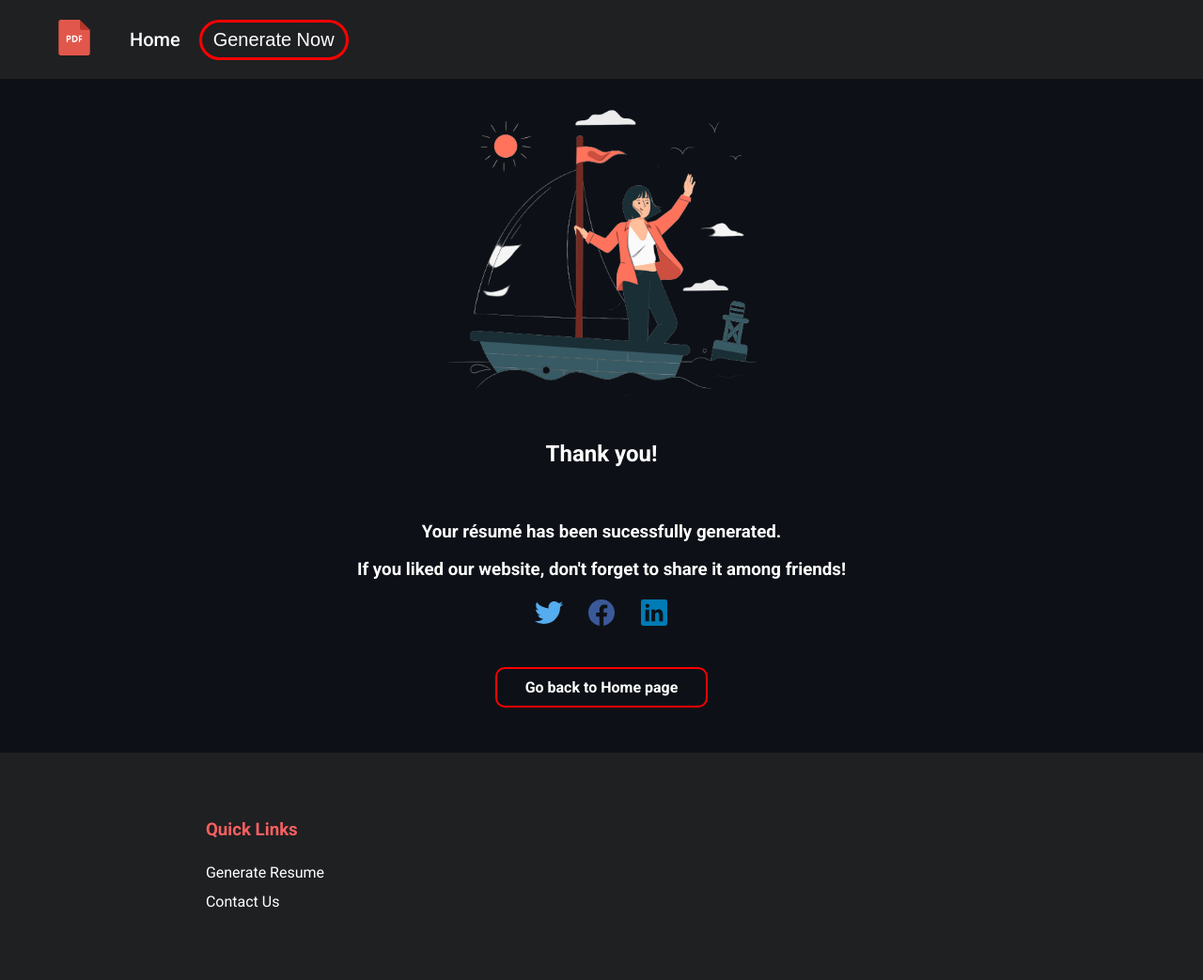
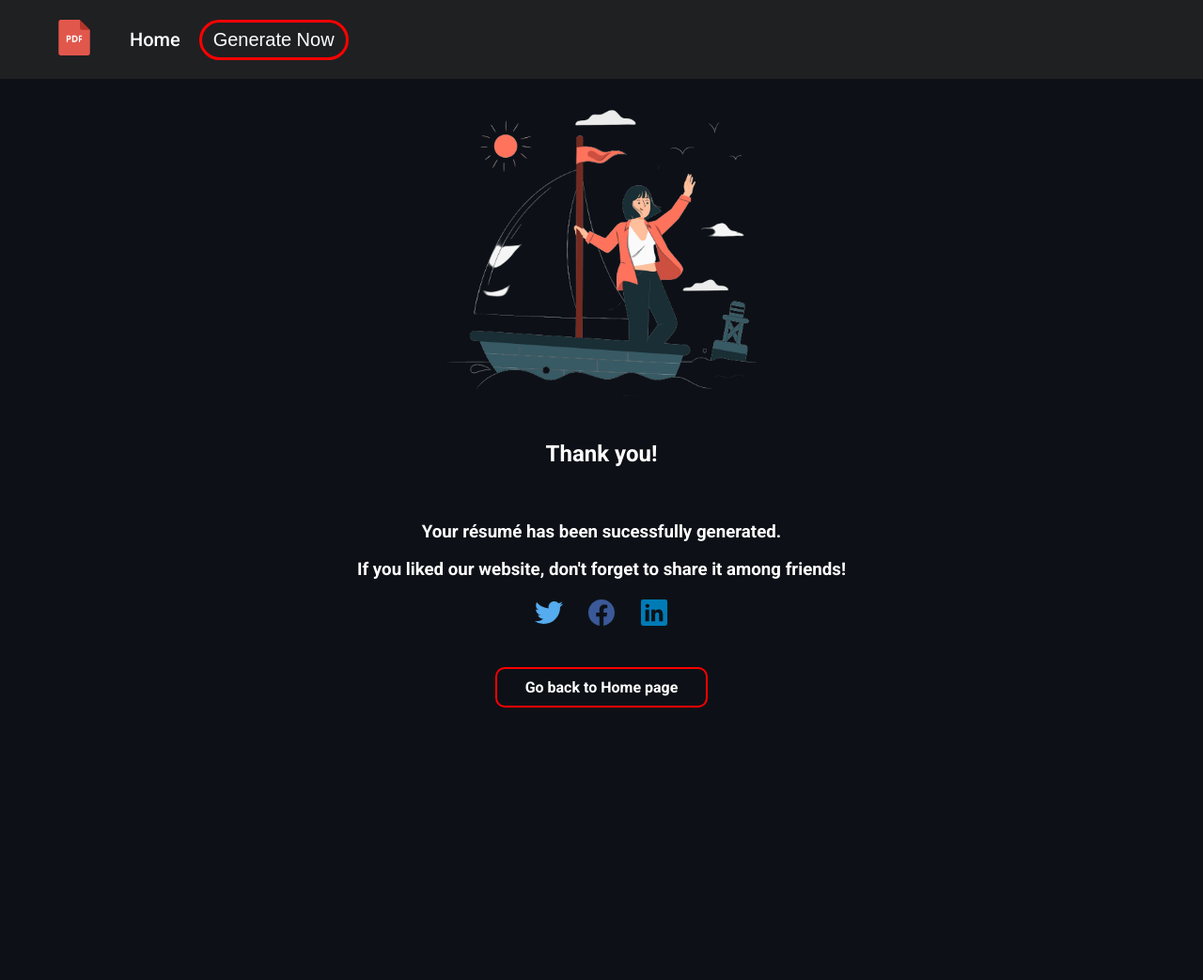
Before and after one commit to Sup-21/Resume_Generator, a plain HTML site: page thanks.html in a window 1280 px wide. Shown: the whole page at 94% size. After the commit the page ends 800 px from the top, so only its background shows below. Drawn offline with nearby package versions, Linux system fonts and the light colour scheme.

Commit message:
Update thanks.html

```diff
--- a/thanks.html
+++ b/thanks.html
@@ -96,15 +96,7 @@
         <h4><a href="./index.html" class="btn">Go back to Home page</a></h4>
         <br>
     </center>
-    <footer>
-        <div class="quickLinks">
-            <h3>Quick Links</h3>
-            <ul>
-                <li><a href="index.html">Generate Resume</a></li>
-                <li><a href="contact.html">Contact Us</a> </li>
-            </ul>
-        </div>
-    </footer>
+
     <!--Icon set installed in the html-->
     <script type="module" src="https://unpkg.com/ionicons@5.5.2/dist/ionicons/ionicons.esm.js"></script>
     <script nomodule src="https://unpkg.com/ionicons@5.5.2/dist/ionicons/ionicons.js"></script>
```
